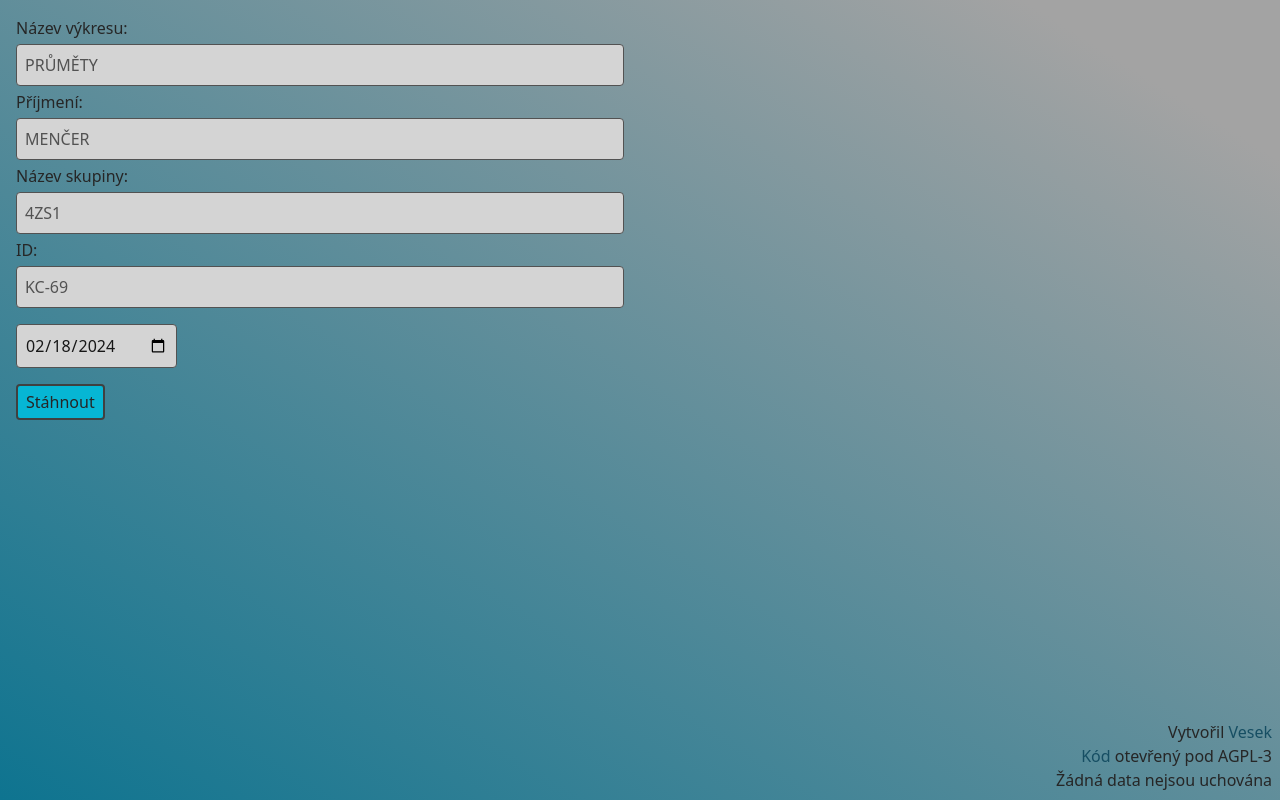
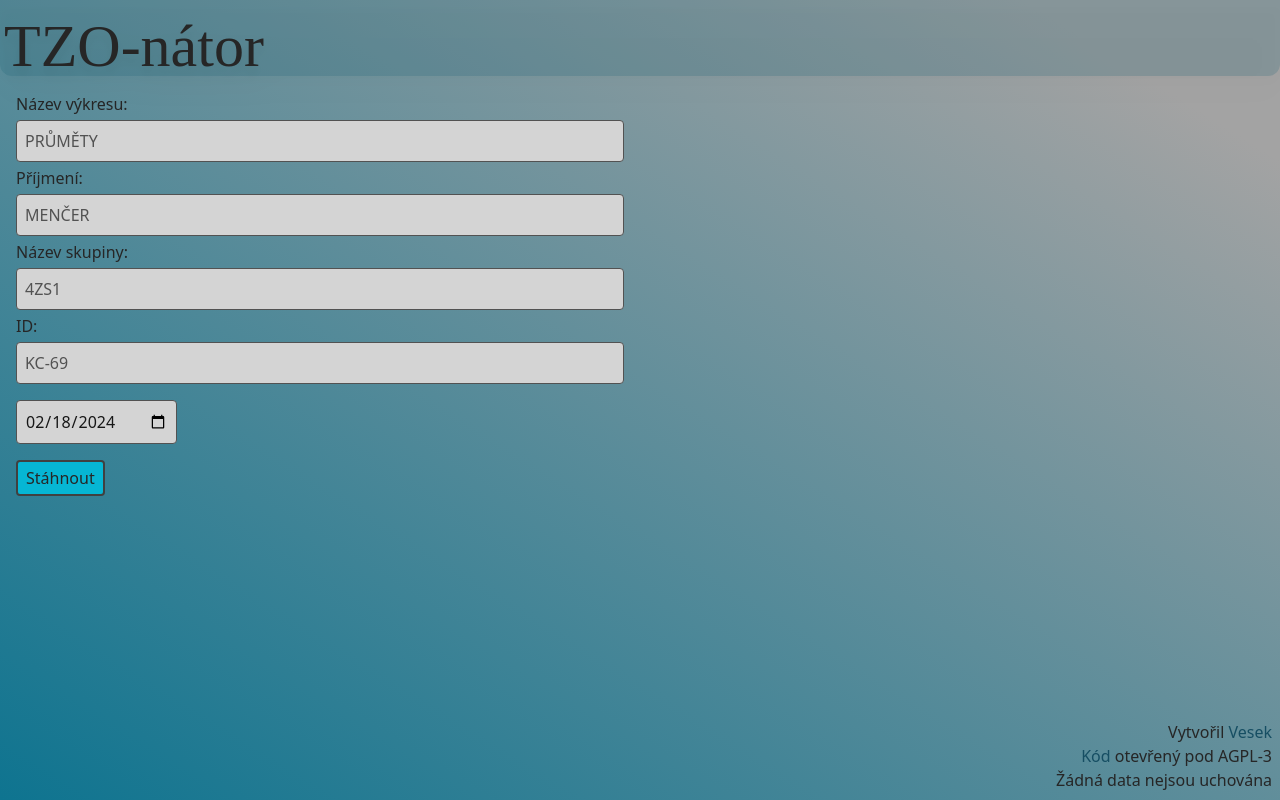
Before and after one commit to Vesek/tzonator, a Flask app: page / in a window 1280 px wide. Run offline with Flask 3, Linux system fonts and the light colour scheme; parts of the project's set-up code (start-up, migrations or seed data) failed here and were passed over; some web fonts are replaced.

Commit message:
Add a header and fix footer

```diff
--- a/src/static/index.css
+++ b/src/static/index.css
@@ -444,6 +444,14 @@ video {
   display: none;
 }
 
+@font-face  {
+  font-family: OSIfont;
+
+  font-weight: 400;
+
+  src: url(../fonts/osifont-lgpl3fe.ttf);
+}
+
 *, ::before, ::after {
   --tw-border-spacing-x: 0;
   --tw-border-spacing-y: 0;
@@ -583,8 +591,16 @@ video {
   }
 }
 
+.static {
+  position: static;
+}
+
 .absolute {
   position: absolute;
+}
+
+.relative {
+  position: relative;
 }
 
 .bottom-2 {
@@ -593,6 +609,14 @@ video {
 
 .right-2 {
   right: 0.5rem;
+}
+
+.bottom-1 {
+  bottom: 0.25rem;
+}
+
+.left-1 {
+  left: 0.25rem;
 }
 
 .my-1 {
@@ -640,6 +664,20 @@ video {
   border-radius: 0.25rem;
 }
 
+.rounded-xl {
+  border-radius: 0.75rem;
+}
+
+.rounded-b-lg {
+  border-bottom-right-radius: 0.5rem;
+  border-bottom-left-radius: 0.5rem;
+}
+
+.rounded-b-xl {
+  border-bottom-right-radius: 0.75rem;
+  border-bottom-left-radius: 0.75rem;
+}
+
 .border-2 {
   border-width: 2px;
 }
@@ -657,6 +695,90 @@ video {
 .bg-neutral-300 {
   --tw-bg-opacity: 1;
   background-color: rgb(212 212 212 / var(--tw-bg-opacity));
+}
+
+.bg-neutral-500\/75 {
+  background-color: rgb(115 115 115 / 0.75);
+}
+
+.bg-neutral-500\/25 {
+  background-color: rgb(115 115 115 / 0.25);
+}
+
+.bg-neutral-500\/15 {
+  background-color: rgb(115 115 115 / 0.15);
+}
+
+.bg-neutral-500\/5 {
+  background-color: rgb(115 115 115 / 0.05);
+}
+
+.bg-neutral-800\/5 {
+  background-color: rgb(38 38 38 / 0.05);
+}
+
+.bg-neutral-800\/40 {
+  background-color: rgb(38 38 38 / 0.4);
+}
+
+.bg-neutral-800\/70 {
+  background-color: rgb(38 38 38 / 0.7);
+}
+
+.bg-neutral-800\/60 {
+  background-color: rgb(38 38 38 / 0.6);
+}
+
+.bg-neutral-800\/90 {
+  background-color: rgb(38 38 38 / 0.9);
+}
+
+.bg-teal-800\/90 {
+  background-color: rgb(17 94 89 / 0.9);
+}
+
+.bg-teal-800\/50 {
+  background-color: rgb(17 94 89 / 0.5);
+}
+
+.bg-teal-800\/30 {
+  background-color: rgb(17 94 89 / 0.3);
+}
+
+.bg-cyan-800\/30 {
+  background-color: rgb(21 94 117 / 0.3);
+}
+
+.bg-cyan-800\/20 {
+  background-color: rgb(21 94 117 / 0.2);
+}
+
+.bg-neutral-800\/20 {
+  background-color: rgb(38 38 38 / 0.2);
+}
+
+.bg-neutral-800\/80 {
+  background-color: rgb(38 38 38 / 0.8);
+}
+
+.bg-cyan-700\/20 {
+  background-color: rgb(14 116 144 / 0.2);
+}
+
+.bg-cyan-900\/20 {
+  background-color: rgb(22 78 99 / 0.2);
+}
+
+.bg-cyan-900\/10 {
+  background-color: rgb(22 78 99 / 0.1);
+}
+
+.bg-cyan-800\/10 {
+  background-color: rgb(21 94 117 / 0.1);
+}
+
+.bg-cyan-700\/10 {
+  background-color: rgb(14 116 144 / 0.1);
 }
 
 .bg-gradient-to-bl {
@@ -677,8 +799,20 @@ video {
   --tw-gradient-to: #0e7490 var(--tw-gradient-to-position);
 }
 
+.p-2 {
+  padding: 0.5rem;
+}
+
 .p-4 {
   padding: 1rem;
+}
+
+.p-3 {
+  padding: 0.75rem;
+}
+
+.p-1 {
+  padding: 0.25rem;
 }
 
 .px-2 {
@@ -691,8 +825,39 @@ video {
   padding-bottom: 0.25rem;
 }
 
+.px-1 {
+  padding-left: 0.25rem;
+  padding-right: 0.25rem;
+}
+
+.py-3 {
+  padding-top: 0.75rem;
+  padding-bottom: 0.75rem;
+}
+
+.pt-3 {
+  padding-top: 0.75rem;
+}
+
+.pt-4 {
+  padding-top: 1rem;
+}
+
+.text-center {
+  text-align: center;
+}
+
 .text-right {
   text-align: right;
+}
+
+.font-osifont {
+  font-family: OSIfont;
+}
+
+.text-6xl {
+  font-size: 3.75rem;
+  line-height: 1;
 }
 
 .font-medium {
@@ -704,24 +869,18 @@ video {
   color: rgb(38 38 38 / var(--tw-text-opacity));
 }
 
-.text-red-900 {
-  --tw-text-opacity: 1;
-  color: rgb(127 29 29 / var(--tw-text-opacity));
-}
-
-.text-red-700 {
-  --tw-text-opacity: 1;
-  color: rgb(185 28 28 / var(--tw-text-opacity));
-}
-
-.text-red-600 {
-  --tw-text-opacity: 1;
-  color: rgb(220 38 38 / var(--tw-text-opacity));
-}
-
 .text-red-800 {
   --tw-text-opacity: 1;
   color: rgb(153 27 27 / var(--tw-text-opacity));
+}
+
+.opacity-50 {
+  opacity: 0.5;
+}
+
+.drop-shadow-xl {
+  --tw-drop-shadow: drop-shadow(0 20px 13px rgb(0 0 0 / 0.03)) drop-shadow(0 8px 5px rgb(0 0 0 / 0.08));
+  filter: var(--tw-blur) var(--tw-brightness) var(--tw-contrast) var(--tw-grayscale) var(--tw-hue-rotate) var(--tw-invert) var(--tw-saturate) var(--tw-sepia) var(--tw-drop-shadow);
 }
 
 .hover\:border-neutral-600:hover {
--- a/src/templates/index.html
+++ b/src/templates/index.html
@@ -9,8 +9,11 @@
 </head>
 <title>TZO-nátor 3000</title>
 
-<body>
+<body class="relative">
     <div class="bg-gradient-to-bl from-neutral-400 to-cyan-700 dark:from-neutral-900 dark:to-cyan-950 from-10% w-screen min-h-svh select-none font-medium text-neutral-800 dark:text-neutral-300">
+        <div class="text-6xl px-1 pt-4 font-osifont bg-cyan-800/20 rounded-b-xl drop-shadow-xl">
+            TZO-nátor
+        </div>
         <div class="p-4 w-full md:w-1/2">
             <form action="/" method="post" class="flex flex-col">
                 <label for="docname">Název výkresu:</label>
@@ -31,8 +34,10 @@
                     type=submit value=Stáhnout class="bg-cyan-500 dark:bg-cyan-800 active:bg-cyan-600 dark:active:bg-cyan-900 border-2 border-neutral-700 hover:border-neutral-600 dark:border-neutral-600 dark:hover:border-neutral-700 rounded my-1 py-1 px-2 w-fit">
             </form>
             <p class="text-red-800 dark:text-red-600">{{error}}</p>
+        </div>
+        <footer>
             <p class="absolute bottom-2 right-2 text-right">Vytvořil <a href="https://github.com/Vesek" class="link">Vesek</a><br/><a href="https://github.com/Vesek/tzonator" class="link">Kód</a> otevřený pod AGPL-3<br/>Žádná data nejsou uchována</p>
-        </div>
+        </footer>
     </div>
     <script>
         document.getElementById('date').valueAsDate = new Date();
--- a/tailwind.config.js
+++ b/tailwind.config.js
@@ -2,7 +2,11 @@
 module.exports = {
     content: ["./src/**/*.{html,js}"],
     theme: {
-      extend: {},
+      extend: {
+        fontFamily: {
+          'osifont': ['OSIfont'],
+        },
+      },
     },
     plugins: [],
   }
```
Also changed, not shown: src/templates/input.css (+8 -0 lines).
